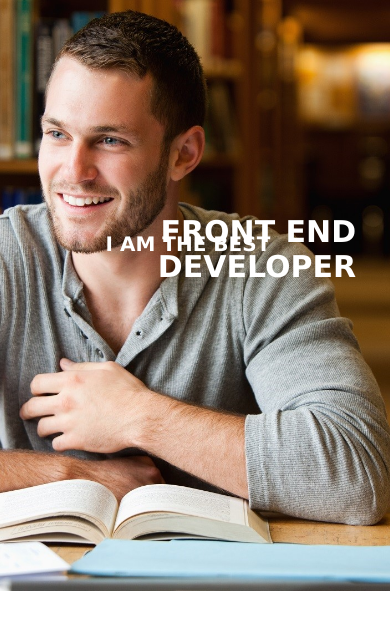
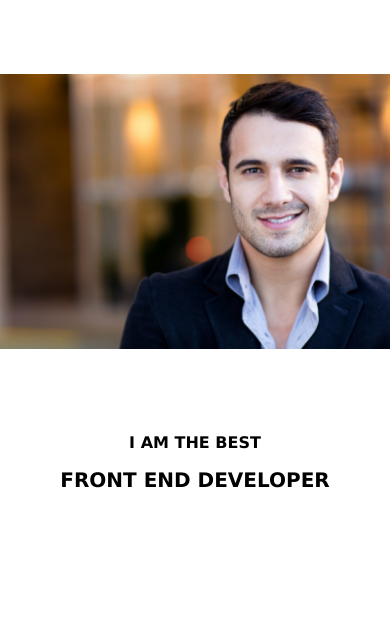
Before and after one commit to Klibanoforos/zadanie-rwd, a plain HTML site: page index.html in a window 390 px wide. Drawn offline with Linux system fonts and the light colour scheme.

Commit message:
chyba koniec

```diff
--- a/css/style.css
+++ b/css/style.css
@@ -19,14 +19,14 @@ header#naglowek {
         background-size: cover;
         position: static;
         overflow: hidden;
+        height: 100vh;
     }
 
 
     /* style nagłówków */
 
 
-header#naglowek h1,
-header#naglowek h2 {
+    #header-caption {
         font-family: "Verdana", sans-serif;
         text-transform: uppercase;
         position: relative;
@@ -36,18 +36,17 @@ header#naglowek h2 {
         right: 0;
         top: 50%;
         padding: 30px;
+        transform: translateY(-50%);
     }
 
     header#naglowek h1#gorny {
         font-weight: 600;
         font-size: 20px;
-    transform: translateY(-90%);
     }
 
     header#naglowek h2#dolny {
         font-weight: 600;
         font-size: 30px;
-    transform: translateY(-140%);
     }
 
 
@@ -55,22 +54,51 @@ header#naglowek h2#dolny {
 
 
     @media (max-width: 1170px) {
-
         header#naglowek {
             background-image: url(../img/man-2.jpg);
             height: 70vh;
+            background-size: contain;
+            background-repeat: no-repeat;
         }
 
-    header#naglowek h1#gorny,
-    header#naglowek h2#dolny {
+        #header-caption {
             text-align: right;
+            transform: translate(-19.5%, -120%);
         }
 
         header#naglowek h1#gorny {
-        transform: translate(-23%, -127%);
+            font-size: 14px;
+            transform: translateX(-12%);
         }
 
         header#naglowek h2#dolny {
-        transform: translate(-1%, -180%);
+            font-size: 18px;
         }
     }
+
+    @media (max-width: 992px) {
+        header#naglowek {
+            background-image: url(/img/man-1.jpg);
+            height: 50vh;
+        }
+
+        #header-caption {
+            text-align: center;
+            color: #000;
+            transform: translateY(0%);
+            position: absolute;
+            padding: 0;
+        }
+
+        header#naglowek h1#gorny {
+            transform: translateX(0%);
+        }
+
+         header#naglowek h1#gorny {
+            font-size: 16px;
+        }
+
+        header#naglowek h2#dolny {
+            font-size: 20px;
+        }
+    }
--- a/index.html
+++ b/index.html
@@ -14,8 +14,10 @@
 
 <body>
     <header id="naglowek">
-        <h1 id="gorny">i am the best</h1>
-        <h2 id="dolny">front end developer</h2>
+        <div id="header-caption">
+            <h1 id="gorny">i am the best</h1>
+            <h2 id="dolny">front end developer</h2>
+        </div>
     </header>
 </body>
 
```
Lines whose indentation alone changed are shown as unchanged.
